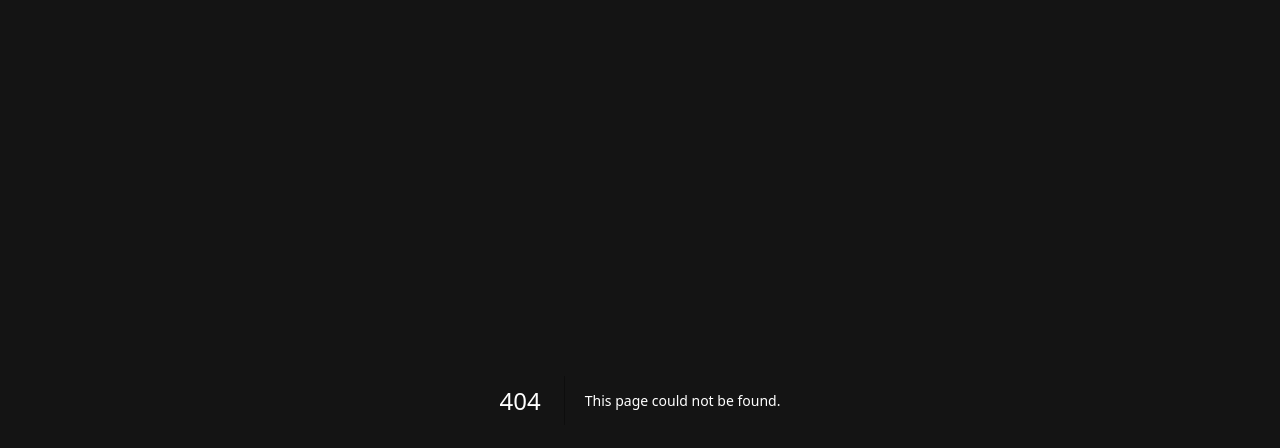
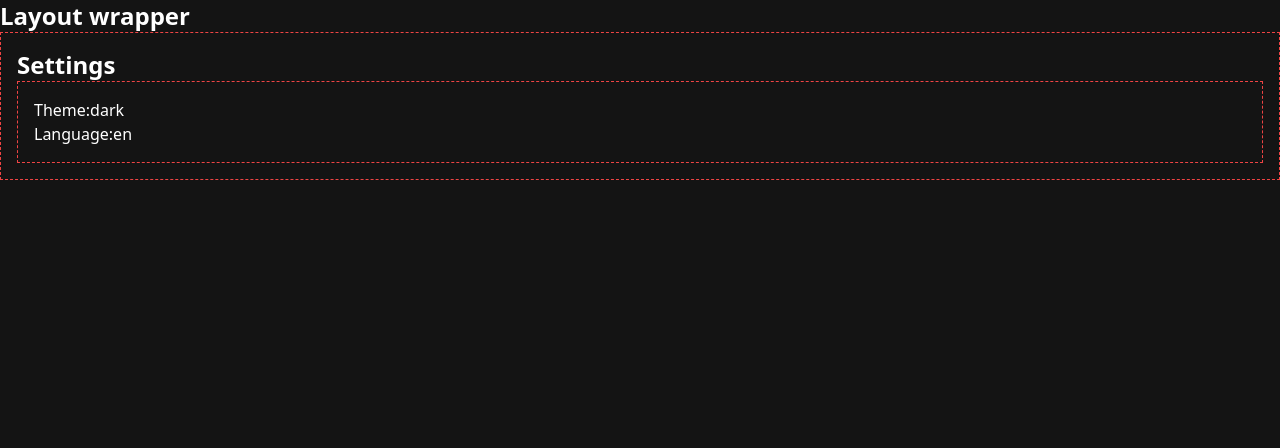
Before and after one commit to elilourenco/codeflix, a Next.js app: page /settings in a window 1280 px wide. Before the commit this address had no page. Shown: the top 448 px of the page. Built offline with nearby package versions, Linux system fonts and the light colour scheme.

Commit message:
add the routes

```diff
--- a/src/app/components/Header.tsx
+++ b/src/app/components/Header.tsx
@@ -4,7 +4,7 @@
 import { Userprofile } from "./Userprofile";
 import { NavLinks } from "./NavLinks";
 import { Logo } from "./Logo";
-import { useScroll } from "../../hooks/useScroll";
+import { useScroll } from "../hooks/useScroll";
 
 export default function Header(){
     const isScrolled= useScroll() ;
--- /dev/null
+++ b/src/app/lib/settings.tsx
@@ -0,0 +1,16 @@
+ export const getAppSettings = (): Promise<{
+    theme:string,
+    language:string
+}> =>{
+    return new Promise((resolve) =>{
+        setTimeout(() => {
+            resolve({
+                theme:'dark',
+                language:'en'
+            })
+
+        },2000);
+
+    });
+
+ }
--- a/src/app/page.tsx
+++ b/src/app/page.tsx
@@ -9,7 +9,7 @@ export default function Home() {
       <main className="relative pb-24 pl-4  lg:pl-16">
 
         <Banner/>
-        <MovieRow sectionTitle="Trending Now" />
+        <MovieRow sectionTitle="Trending Now"/>
         <MovieRow sectionTitle="Top Rated" />
         <MovieRow sectionTitle="Action Movies" />
 
--- /dev/null
+++ b/src/app/settings/layout.tsx
@@ -0,0 +1,16 @@
+import React from "react";
+
+function Layout({children} :{children: React.ReactNode}){
+    return(
+        <div>
+            <h1 className="text-2xl font-bold">Layout wrapper</h1>
+
+            <div className="border border-red-500
+            border-dashed p-4">
+                {children}
+            </div>
+        </div>
+    )
+}
+
+export default Layout
--- /dev/null
+++ b/src/app/settings/page.tsx
@@ -0,0 +1,25 @@
+import React from "react";
+import { getAppSettings } from "../lib/settings";
+
+
+
+ async function Settings(){
+    const {
+        theme,
+         language
+        }= await getAppSettings();
+
+    return(
+        <div>
+            <h1 className="text-2xl font-bold">Settings</h1>
+            <div className="border border-dashed border-red-500 p-4">
+                <p>Theme:{theme}</p>
+                <p>Language:{language}</p>
+
+            </div>
+        </div>
+    )
+}
+
+
+export default Settings;
--- /dev/null
+++ b/src/app/settings/user/page.tsx
@@ -0,0 +1,12 @@
+import React from "react";
+
+function User() {
+    return(
+        <div>
+            <h1 className="text-2xl font-bold">User</h1>
+
+        </div>
+    )
+}
+
+export default User
```
Also changed, not shown: src/app/hooks/useScroll.tsx (renamed from src/hooks/useScroll.tsx), 1 other file (tests, documents, lock files or other folders).
